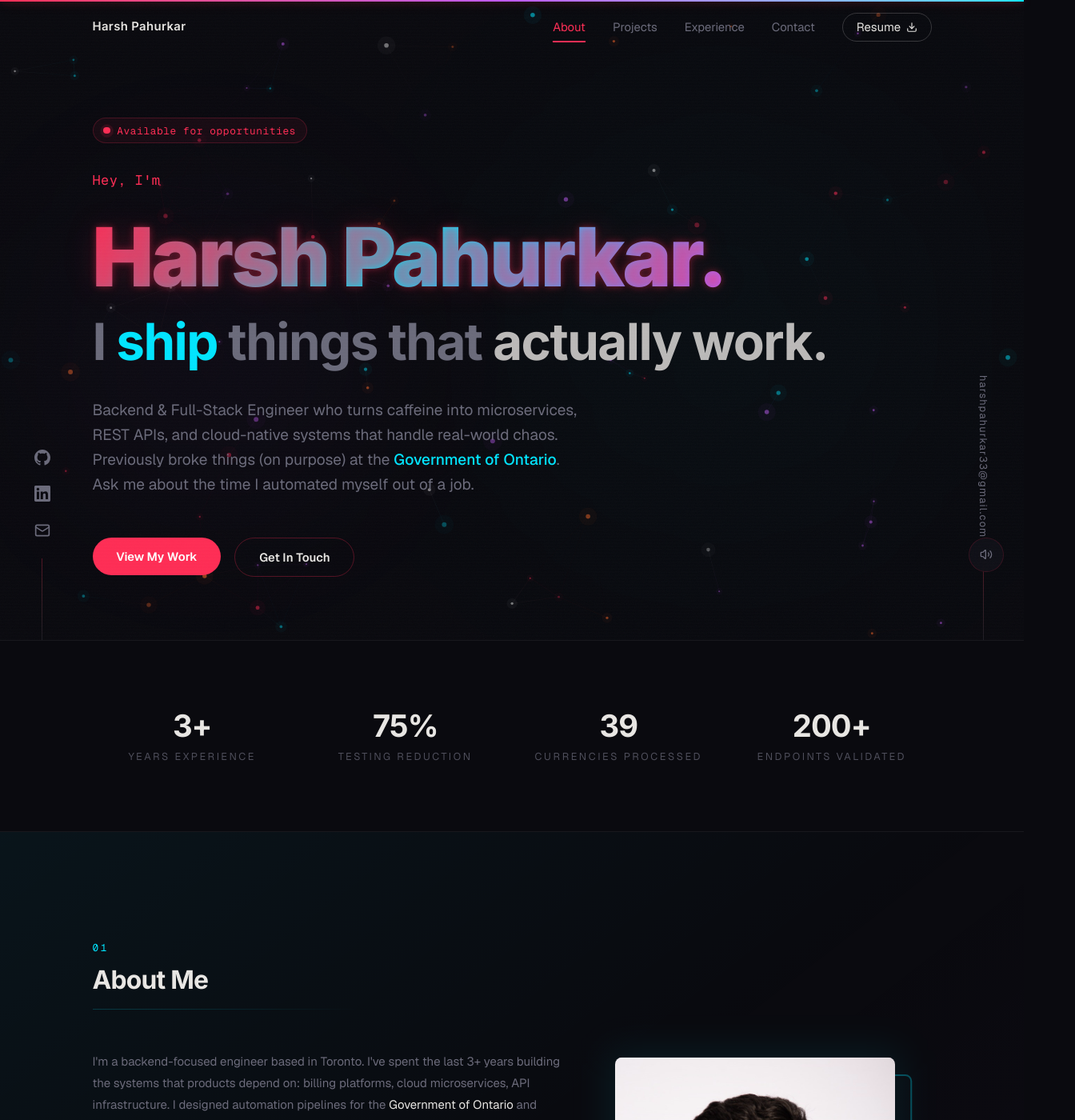
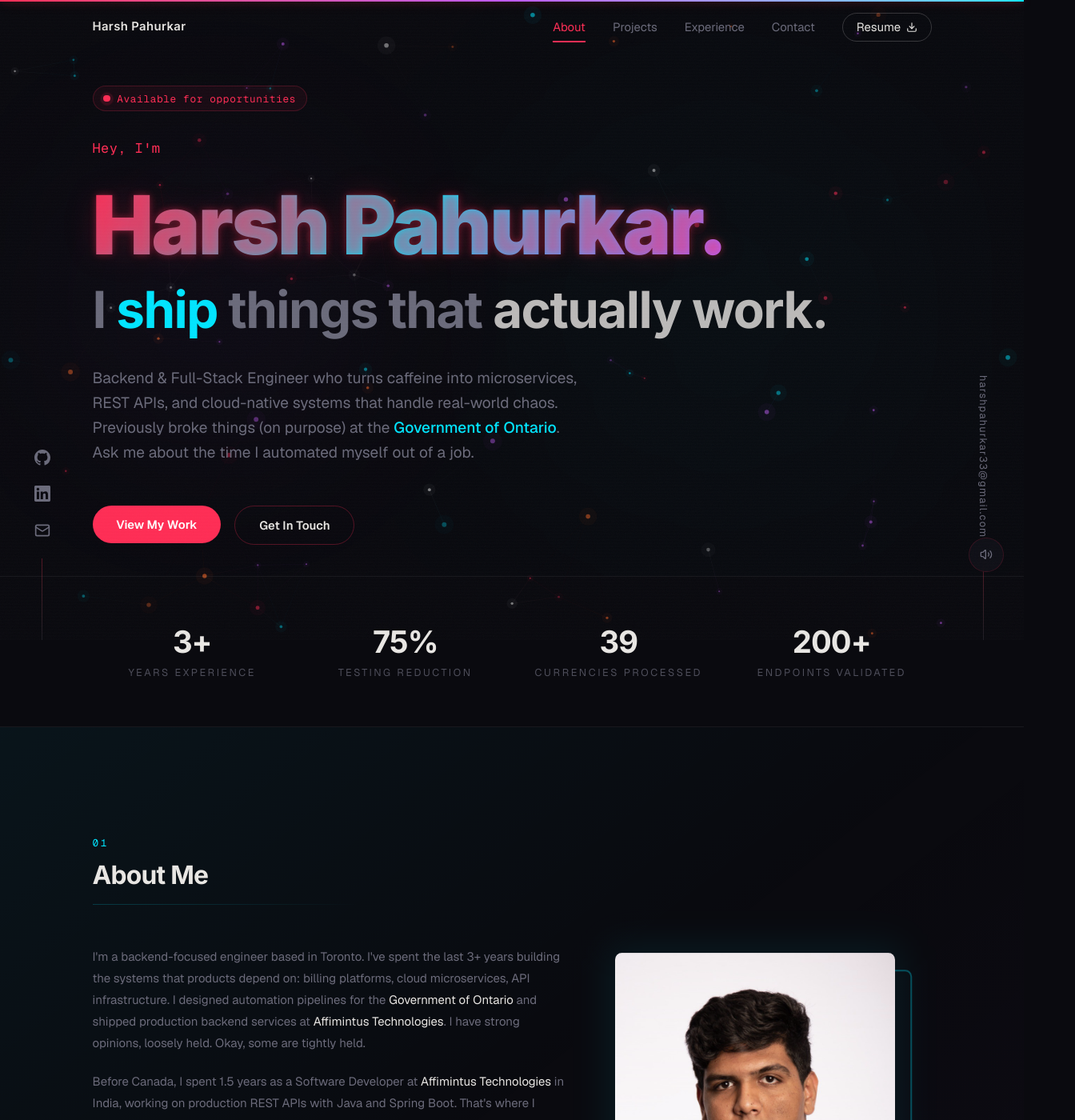
Before and after one commit to harshpahurkar/Portfolio, a Next.js app: page / in a window 1280 px wide. Shown: the top 1400 px of the page at 80% size, 1344 px wide, since content can reach past the window. Built offline with nearby package versions, Linux system fonts and the light colour scheme.

Commit message:
fix: kill horizontal scrollbar, smoother scroll, metrics visible sooner

```diff
--- a/src/app/globals.css
+++ b/src/app/globals.css
@@ -22,6 +22,7 @@
 html {
   scroll-padding-top: 80px;
   font-size: 17px;
+  overflow-x: hidden;
 }
 
 body {
@@ -30,6 +31,7 @@ body {
   -webkit-font-smoothing: antialiased;
   -moz-osx-font-smoothing: grayscale;
   position: relative;
+  overflow-x: hidden;
 }
 
 /* Film grain — subtle analog texture */
--- a/src/components/sections/Hero.tsx
+++ b/src/components/sections/Hero.tsx
@@ -67,7 +67,7 @@ export default function Hero() {
     <section
       ref={containerRef}
       id="hero"
-      className="min-h-screen flex items-center pt-16 relative overflow-hidden"
+      className="min-h-[90vh] flex items-center pt-16 relative overflow-hidden"
     >
       {/* Mouse-reactive ambient glow — hot pink */}
       <motion.div
--- a/src/components/sections/MetricsBar.tsx
+++ b/src/components/sections/MetricsBar.tsx
@@ -44,7 +44,7 @@ function CountUp({ value }: { value: string }) {
 export default function MetricsBar() {
   return (
     <ScrollReveal>
-      <div className="relative border-y border-white/[0.06] py-14 md:py-20 overflow-hidden">
+      <div className="relative border-y border-white/[0.06] py-10 md:py-14 overflow-hidden">
         <div className="max-w-[1100px] mx-auto px-6 grid grid-cols-2 md:grid-cols-4 gap-10 md:gap-4 relative">
           {metrics.map((m) => (
             <div key={m.label} className="text-center">
--- a/src/components/ui/SmoothScroll.tsx
+++ b/src/components/ui/SmoothScroll.tsx
@@ -6,9 +6,11 @@ import Lenis from "lenis";
 export default function SmoothScroll() {
   useEffect(() => {
     const lenis = new Lenis({
-      duration: 1.2,
+      duration: 1.6,
       easing: (t: number) => Math.min(1, 1.001 - Math.pow(2, -10 * t)),
+      smoothWheel: true,
       touchMultiplier: 2,
+      wheelMultiplier: 0.8,
     });
 
     function raf(time: number) {
```
